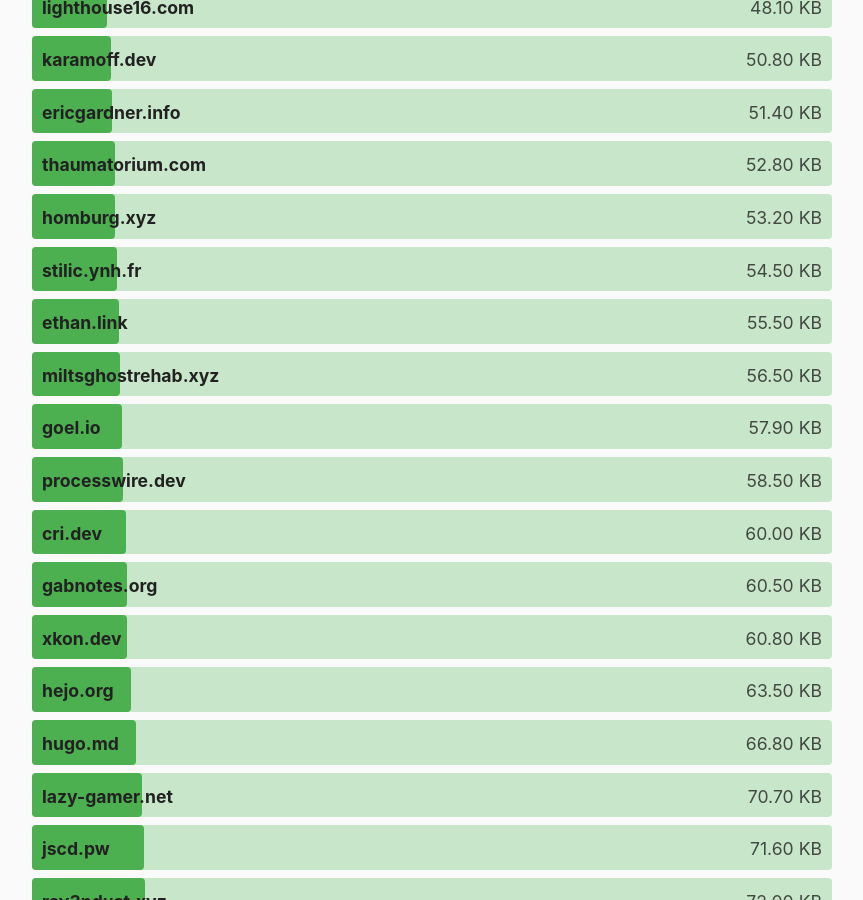
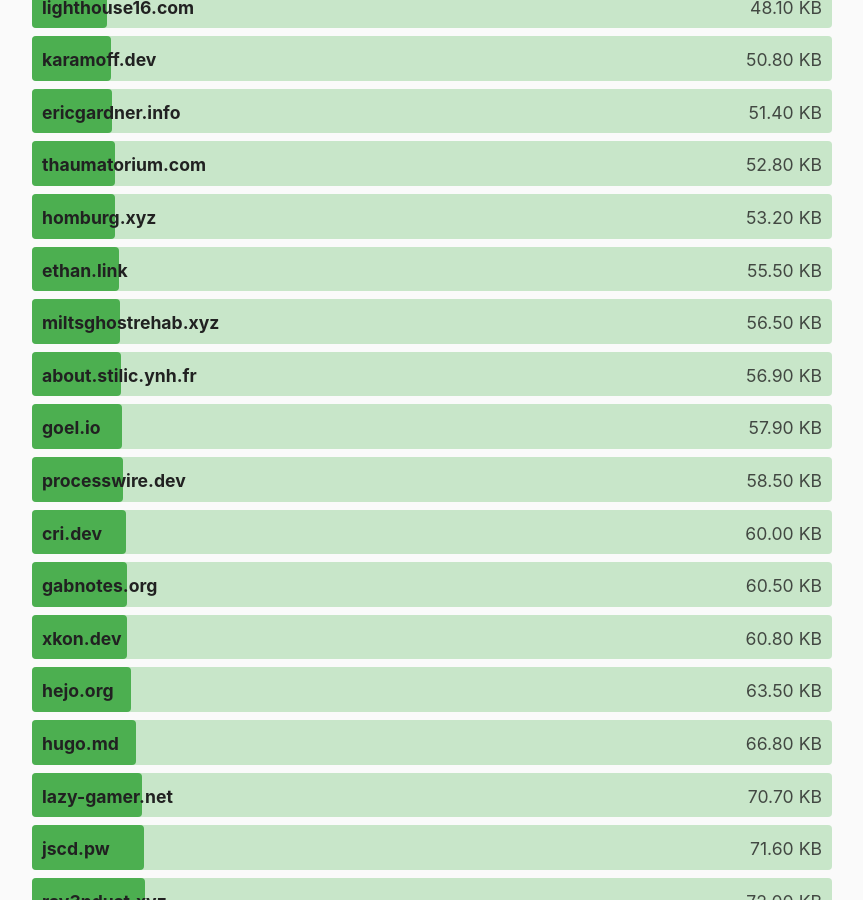
Before and after one commit to kevquirk/512kb.club, a Jekyll site: the page built from index.md, in a window 1280 px wide and 900 px high, scrolled down 7477 px. Shown: the whole window, without its empty margins (208-1071 px from the left). Built offline with Jekyll 4.4.1, drawn with Linux system fonts in a browser that asks for light colours.

Commit message:
fix size, domain name, & location

```diff
--- a/_data/sites.yml
+++ b/_data/sites.yml
@@ -43,15 +43,15 @@
   size: 22.2
   last_checked: 2021-08-10
 
+- domain: about.stilic.ynh.fr
+  url: https://about.stilic.ynh.fr
+  size: 56.9
+  last_checked: 2021-08-26
+
 - domain: aboutdavid.me
   url: https://aboutdavid.me/
   size: 5.4
   last_checked: 2021-08-10
-
-- domain: stilic.ynh.fr
-  url: https://about.stilic.ynh.fr
-  size: 54.5
-  last_checked: 2021-08-26
 
 - domain: adrian.geek.nz
   url: https://adrian.geek.nz/
```
